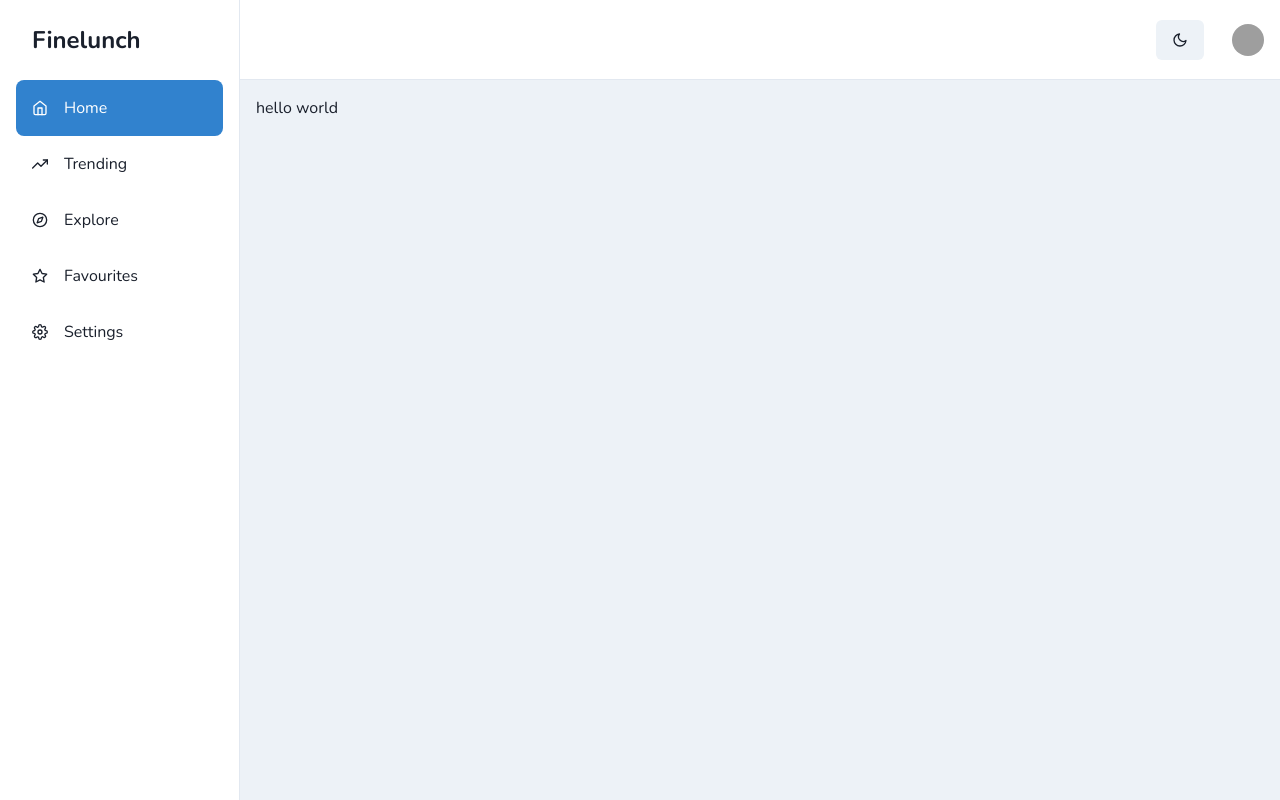
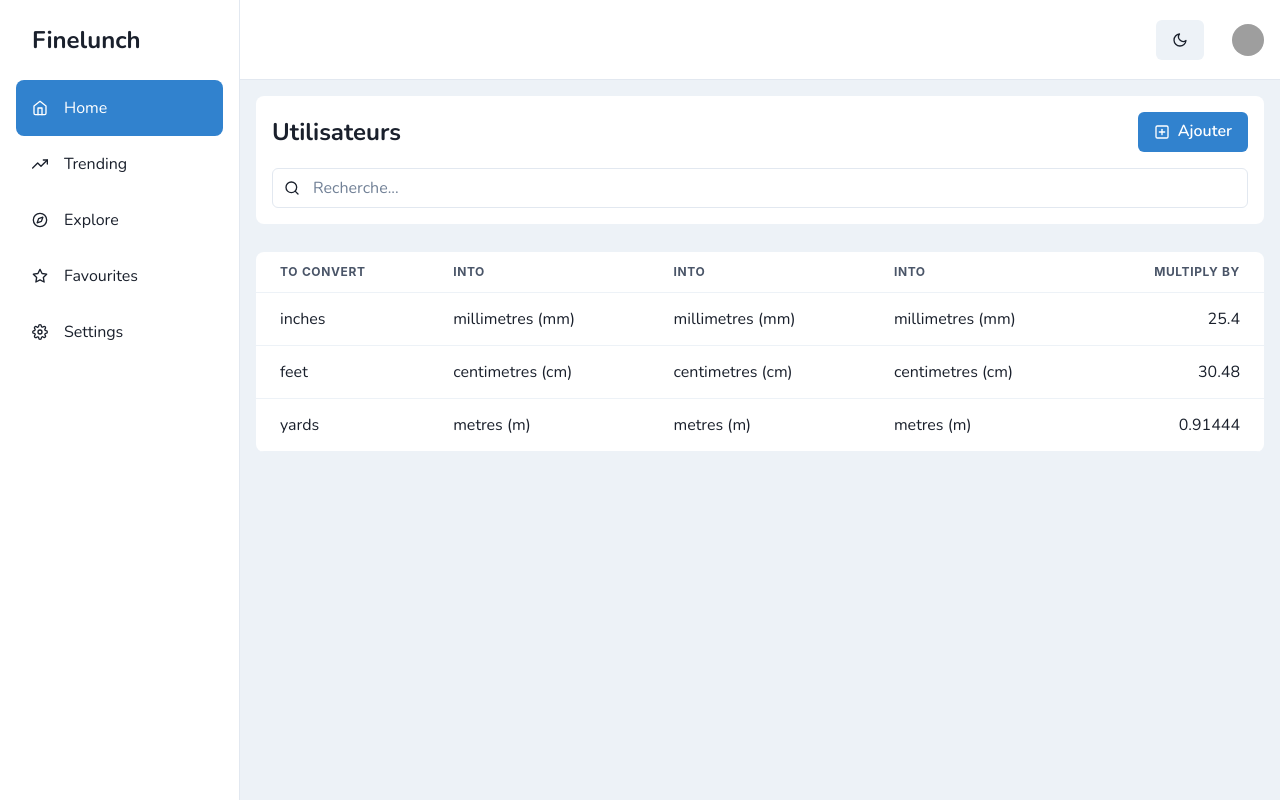
Before and after one commit to momolafrooo/finelunch-frontend, a Next.js app: page /dashboard in a window 1280 px wide. Built offline with nearby package versions, Linux system fonts and the light colour scheme; grey boxes are pictures that could not be loaded.

Commit message:
✅ init datatable

```diff
--- a/pages/dashboard/index.tsx
+++ b/pages/dashboard/index.tsx
@@ -1,9 +1,90 @@
+/* eslint-disable react/no-children-prop */
+import {
+  Box,
+  Button,
+  Flex,
+  Heading,
+  Input,
+  InputGroup,
+  InputLeftElement,
+  Table,
+  TableCaption,
+  TableContainer,
+  Tbody,
+  Td,
+  Tfoot,
+  Th,
+  Thead,
+  Tr,
+  useColorModeValue,
+} from "@chakra-ui/react";
+import { FiPlusSquare, FiSearch } from "react-icons/fi";
 import { ReactElement } from "react";
 import DashboardLayout from "../../components/dashboard-layout";
 import type { NextPageWithLayout } from "../_app";
 
 const Dashboard: NextPageWithLayout = () => {
-  return <p>hello world</p>;
+  return (
+    <>
+      <Box bg={useColorModeValue("white", "gray.700")} rounded="lg" w="100%" p={4} marginBottom="7">
+        <Flex justifyContent="space-between" alignItems="center" mb="4">
+          <Heading fontSize="2xl" fontWeight="bold" fontFamily="Nunito">
+            Utilisateurs
+          </Heading>
+          <Button
+            bg={"blue.500"}
+            color={"white"}
+            leftIcon={<FiPlusSquare />}
+            _hover={{
+              bg: "blue.500",
+            }}
+          >
+            Ajouter
+          </Button>
+        </Flex>
+        <InputGroup>
+          <InputLeftElement pointerEvents="none" children={<FiSearch color="gray.200" />} />
+          <Input type="search" placeholder="Recherche..." />
+        </InputGroup>
+      </Box>
+      <TableContainer bg={useColorModeValue("white", "gray.700")} rounded="lg">
+        <Table variant="simple">
+          <Thead>
+            <Tr>
+              <Th>To convert</Th>
+              <Th>into</Th>
+              <Th>into</Th>
+              <Th>into</Th>
+              <Th isNumeric>multiply by</Th>
+            </Tr>
+          </Thead>
+          <Tbody>
+            <Tr>
+              <Td>inches</Td>
+              <Td>millimetres (mm)</Td>
+              <Td>millimetres (mm)</Td>
+              <Td>millimetres (mm)</Td>
+              <Td isNumeric>25.4</Td>
+            </Tr>
+            <Tr>
+              <Td>feet</Td>
+              <Td>centimetres (cm)</Td>
+              <Td>centimetres (cm)</Td>
+              <Td>centimetres (cm)</Td>
+              <Td isNumeric>30.48</Td>
+            </Tr>
+            <Tr>
+              <Td>yards</Td>
+              <Td>metres (m)</Td>
+              <Td>metres (m)</Td>
+              <Td>metres (m)</Td>
+              <Td isNumeric>0.91444</Td>
+            </Tr>
+          </Tbody>
+        </Table>
+      </TableContainer>
+    </>
+  );
 };
 
 Dashboard.getLayout = function getLayout(page: ReactElement) {
```
